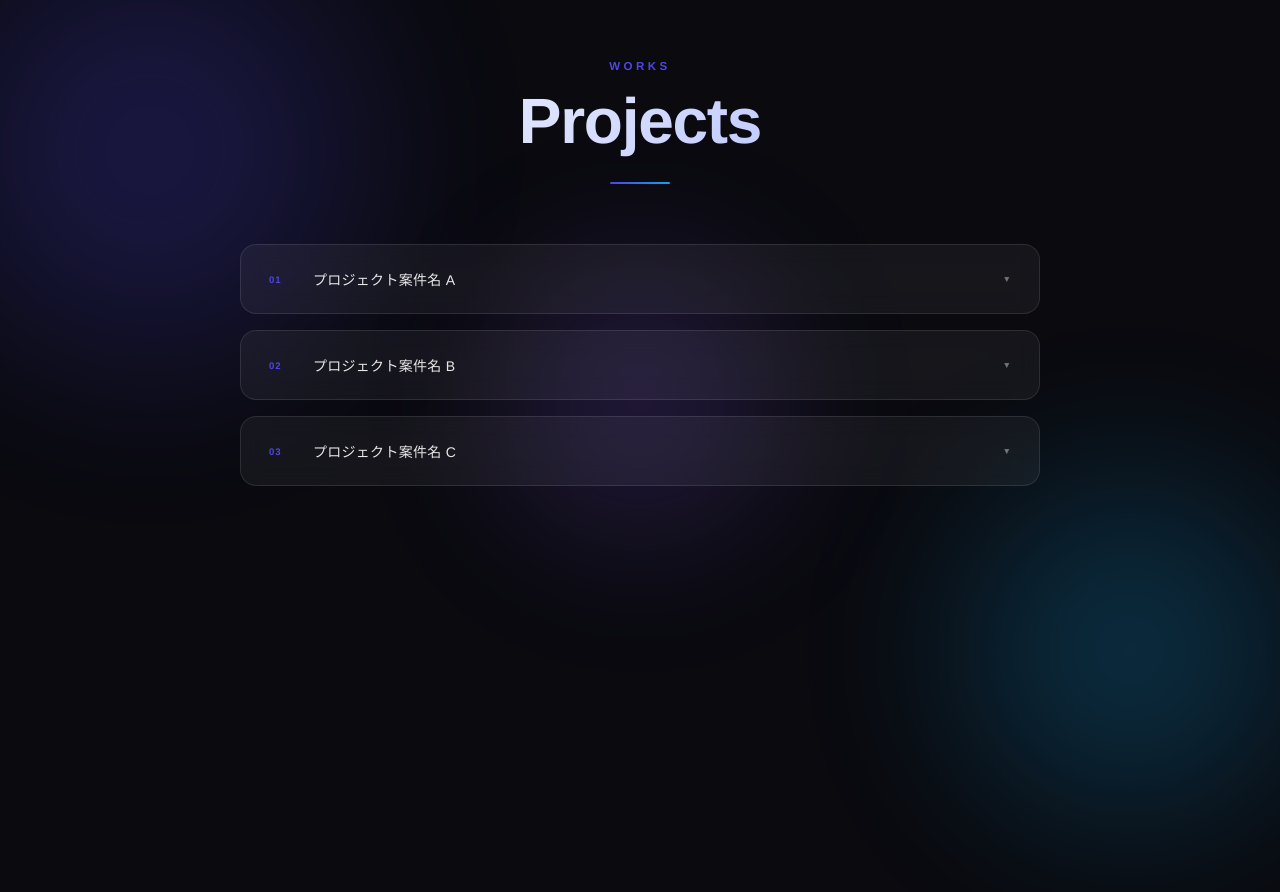
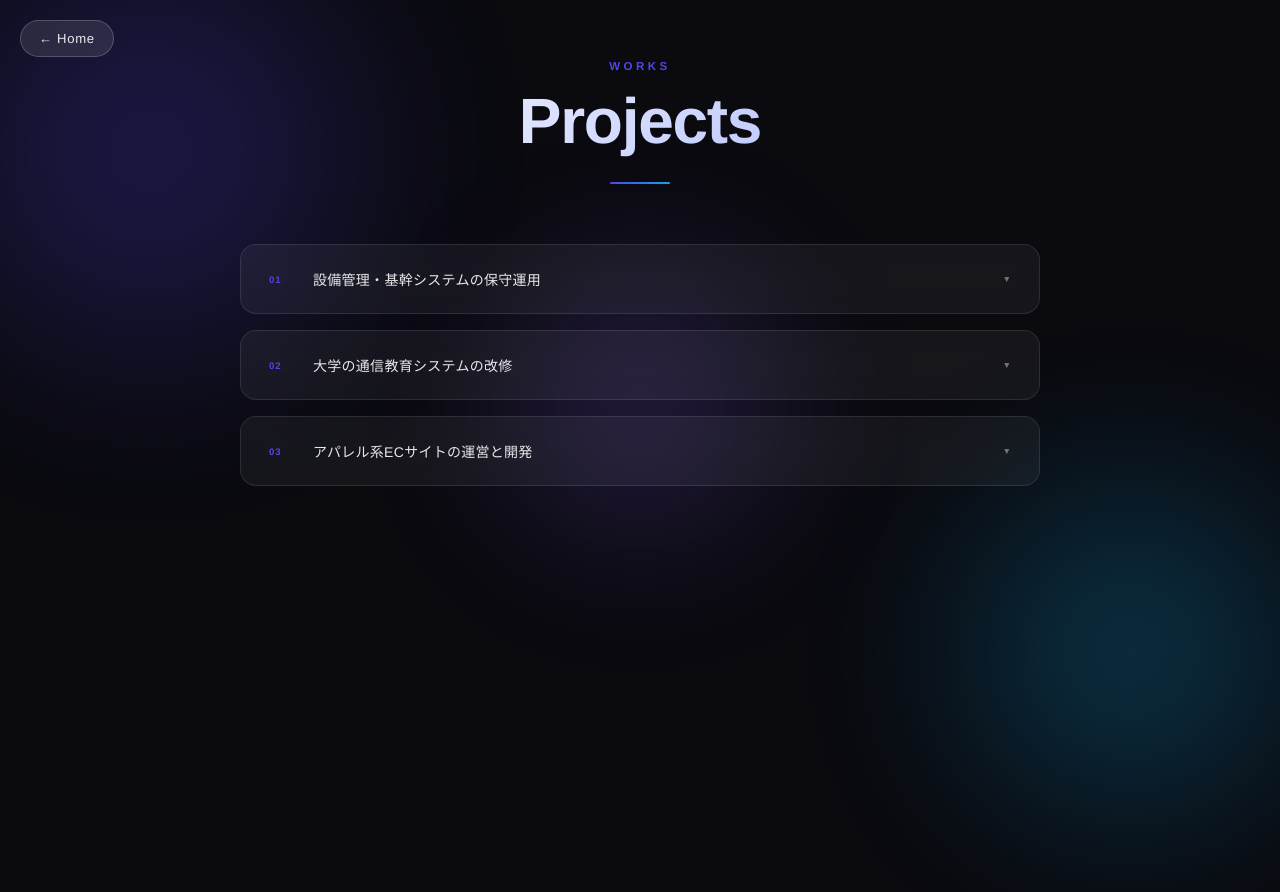
Before and after one commit to suu2626/portfolio, a React (Create React App) app: page /#/projects in a window 1280 px wide. Shown: the top 892 px of the page. Built offline with nearby package versions, Linux system fonts and the light colour scheme.

Commit message:
'プロフィール・プロジェクト・ホーム編集'

```diff
--- /dev/null
+++ b/src/components/HomeButton.jsx
@@ -0,0 +1,45 @@
+// HomeButton.jsx
+import React from 'react';
+import { Link } from 'react-router-dom';
+
+const HomeButton = () => {
+  return (
+    <Link
+      to="/"
+      style={{
+        position: 'fixed',
+        top: '20px',
+        left: '20px',
+        zIndex: 1000,
+        display: 'flex',
+        alignItems: 'center',
+        gap: '8px',
+        padding: '10px 18px',
+        background: 'rgba(255, 255, 255, 0.1)',
+        backdropFilter: 'blur(12px)',
+        WebkitBackdropFilter: 'blur(12px)',
+        border: '1px solid rgba(255, 255, 255, 0.2)',
+        borderRadius: '50px',
+        color: 'rgba(255, 255, 255, 0.9)',
+        textDecoration: 'none',
+        fontSize: '0.82em',
+        fontWeight: '500',
+        letterSpacing: '0.05em',
+        fontFamily: "'Helvetica Neue', sans-serif",
+        transition: 'background 0.3s, border-color 0.3s',
+      }}
+      onMouseEnter={e => {
+        e.currentTarget.style.background = 'rgba(255, 255, 255, 0.2)';
+        e.currentTarget.style.borderColor = 'rgba(255, 255, 255, 0.4)';
+      }}
+      onMouseLeave={e => {
+        e.currentTarget.style.background = 'rgba(255, 255, 255, 0.1)';
+        e.currentTarget.style.borderColor = 'rgba(255, 255, 255, 0.2)';
+      }}
+    >
+      ← Home
+    </Link>
+  );
+};
+
+export default HomeButton;
--- a/src/pages/Home.js
+++ /dev/null
@@ -1,73 +0,0 @@
-import React from 'react';
-import './css/Home.css';
-
-const Home = () => {
-  return (
-    <div className="home-container">
-      <div className="marquee">
-        <h1>★Welcome to Shinya Suzuki's portfolio site！ ★</h1>
-      </div>
-
-      <p>
-        あなたは
-        <a href="https://www.freecounterstat.com" title="hit counters">
-          <img
-            src="https://counter1.optistats.ovh/private/freecounterstat.php?c=1plh6b8btuadqgsmesj6nje7tkn2blxm"
-            border="0"
-            title="hit counters"
-            alt="hit counters"
-          />
-        </a>
-        人目のお客様です！
-      </p>
-
-      <p>最終更新日 YYYY/MM/DD</p>
-
-      <div className="menu">★ メニュー ★</div>
-      <ul className="menu-list">
-        <li>
-          <a href="#/profile">・プロフィール</a> → 簡単な自己紹介です
-        </li>
-        <li>
-          <button onClick={() => alert("準備中です")}>・プロジェクト</button> → 過去参画案件
-        </li>
-        <li>
-          <button onClick={() => alert("準備中です")}>・スキル</button> → 保有スキル一覧
-        </li>
-        <li>
-          <button onClick={() => alert("準備中です")}>・お問合せ</button> → お気軽にお問い合わせください
-        </li>
-      </ul>
-
-      <div className="update-log">
-        <div>★ 更新履歴 ★</div>
-        <table align="center" border="1" cellPadding="5">
-          <tbody>
-            <tr>
-              <td>YYYY/MM/DD</td>
-              <td>********** <span className="blink">☆New</span></td>
-            </tr>
-            <tr>
-              <td>YYYY/MM/DD</td>
-              <td>**********</td>
-            </tr>
-            <tr>
-              <td>YYYY/MM/DD</td>
-              <td>**********</td>
-            </tr>
-          </tbody>
-        </table>
-      </div>
-
-      <p style={{ marginTop: '40px', color: '#00FF00' }}>
-        © 2025 Shinya Suzuki All rights reserved.
-        <br />
-        推奨ブラウザ：Internet Explorer 6.0以上
-        <br />
-        推奨画面サイズ：800×600（笑）
-      </p>
-    </div>
-  );
-};
-
-export default Home;
--- a/src/pages/Home.jsx
+++ b/src/pages/Home.jsx
@@ -11,7 +11,7 @@ const Home = () => {
       minHeight: '100svh',
       fontFamily: "'MS Gothic', monospace",
       textAlign: 'center',
-      }}>
+    }}>
       <div className="marquee">
         <h1 className="scroll-text">★Welcome to Shinya Suzuki's portfolio site！ ★</h1>
       </div>
@@ -33,14 +33,28 @@ const Home = () => {
         人目のお客様です！
       </p>
 
-      <p>最終更新日 YYYY/MM/DD</p>
+      <p>最終更新日 2026/02/26</p>
 
       <div className="menu">★ メニュー ★</div>
       <ul className="menu-list">
-        <li><Link to="/profile">・プロフィール</Link> → 簡単な自己紹介です</li>
-        <li><Link to="/projects">・プロジェクト</Link> → 過去参画案件</li>
-        <li><a href="#" className="external-link">・スキル</a> → 保有スキル一覧</li>
-        <li><a href="#" className="external-link">・お問合せ</a> → お気軽にお問い合わせください</li>
+        <li><Link to="/profile">プロフィール</Link> → 簡単な自己紹介です</li>
+        <li><Link to="/projects">プロジェクト</Link> → 過去参画案件</li>
+        <li>
+          <span
+            onClick={() => alert('準備中です')}
+            style={{ cursor: 'pointer' }}
+          >
+            <Link to="#">スキル</Link>
+          </span> → 保有スキル一覧
+        </li>
+        <li>
+          <span
+            onClick={() => alert('準備中です')}
+            style={{ cursor: 'pointer' }}
+          >
+            <Link to="#">お問合せ</Link>
+          </span>
+        </li>
       </ul>
 
       <div className="update-log">
@@ -48,16 +62,16 @@ const Home = () => {
         <table align="center" border="1" cellPadding="5">
           <tbody>
             <tr>
-              <td>YYYY/MM/DD</td>
-              <td>********** <span className="blink">☆New</span></td>
+              <td>2026/02/26</td>
+              <td>プロジェクトページを公開<span className="blink">☆New</span></td>
             </tr>
             <tr>
-              <td>YYYY/MM/DD</td>
-              <td>**********</td>
+              <td>2025/07/06</td>
+              <td>プロフィールページ更新</td>
             </tr>
             <tr>
-              <td>YYYY/MM/DD</td>
-              <td>**********</td>
+              <td>2025/05/31</td>
+              <td>ポートフォリオサイト公開</td>
             </tr>
           </tbody>
         </table>
--- a/src/pages/Profile.jsx
+++ b/src/pages/Profile.jsx
@@ -2,12 +2,14 @@ import React from 'react';
 import ProfileBlock from '../components/ProfileBlock';
 import bgImage from './images/lrc_20231229_30-102.jpg';
 import './css/profile.css';
+import HomeButton from '../components/HomeButton';
 
 const blocks = [
   { title: '名前', content: '鈴木 真也（スズキ シンヤ）', direction: 'left' },
   { title: '出身地', content: '和歌山県、白浜町。', direction: 'right' },
   { title: '居住地', content: '大阪府', direction: 'left' },
-  { title: '経歴',
+  {
+    title: '経歴',
     content: [
       '2014年からECサイト運営会社にて、マーケティング・Webデザインに従事',
       '2022年よりエンジニアとして案件に参画'
@@ -29,6 +31,44 @@ const Profile = () => (
     minHeight: '100svh',
   }}>
 
+    <HomeButton />
+
+    <div style={{
+      textAlign: 'center',
+      marginBottom: '40px',
+    }}>
+      <p style={{
+        fontSize: '0.72em',
+        fontWeight: '700',
+        letterSpacing: '0.3em',
+        color: 'rgba(255, 255, 255, 0.7)',
+        margin: '0 0 12px 0',
+        fontFamily: "'Helvetica Neue', sans-serif",
+      }}>
+        ABOUT ME
+      </p>
+      <h1 style={{
+        fontSize: 'clamp(2.5rem, 8vw, 4rem)',
+        fontWeight: '800',
+        margin: '0 0 24px 0',
+        letterSpacing: '-0.02em',
+        fontFamily: "'Helvetica Neue', sans-serif",
+        background: 'linear-gradient(135deg, #ffffff 0%, #a5b4fc 100%)',
+        WebkitBackgroundClip: 'text',
+        WebkitTextFillColor: 'transparent',
+        backgroundClip: 'text',
+      }}>
+        Profile
+      </h1>
+      <div style={{
+        width: '60px',
+        height: '2px',
+        background: 'linear-gradient(90deg, #4f46e5, #0ea5e9)',
+        margin: '0 auto',
+        borderRadius: '2px',
+      }} />
+    </div>
+
     {blocks.map((block, index) => (
       <ProfileBlock
         key={index}
--- a/src/pages/Projects.jsx
+++ b/src/pages/Projects.jsx
@@ -2,19 +2,23 @@
 import React, { useState } from 'react';
 import { motion, AnimatePresence } from 'framer-motion';
 import './css/projects.css';
+import HomeButton from '../components/HomeButton';
 
 const projects = [
   {
     id: 1,
-    title: 'プロジェクト案件名 A',
+    title: '設備管理・基幹システムの保守運用',
+    detail: '要件定義からデプロイまで一貫して担当。顧客ヒアリングに基づく設計・開発・テスト・保守を担当。Java（バックエンド）・JavaScript（フロントエンド）・COBOL（バッチ処理）を使用。既存コードへの影響を最小限に抑えた機能追加・改善を実施し、業務効率の向上を実現。ソースコード解析とDB調査による問い合わせ対応、業務マニュアルの作成・修正も担当。',
   },
   {
     id: 2,
-    title: 'プロジェクト案件名 B',
+    title: '大学の通信教育システムの改修',
+    detail: '基本設計から保守まで一貫して担当。要件書をもとに基本設計書・詳細設計書を作成し、DB設計・クエリ作成・影響調査を実施。既存システムへの機能追加を中心に製造を担当し、単体試験・結合試験の仕様書作成から障害対応まで対応。リリース後の保守対応も担当。',
   },
   {
     id: 3,
-    title: 'プロジェクト案件名 C',
+    title: 'アパレル系ECサイトの運営と開発',
+    detail: '顧客との要件打ち合わせから実装・テストまでを担当。基幹システムとのデータ連携機能、およびトップ・商品・カテゴリ・カート・マイページの各ページを実装。検証環境での結合テスト、複数人による総合テストを実施し品質を担保。',
   },
 ];
 
@@ -59,7 +63,7 @@ const ProjectItem = ({ project, index }) => {
           >
             <div className="project-detail-inner">
               <p className="project-detail-placeholder">
-                案件の詳細をここに記載してください。
+                {project.detail}
               </p>
             </div>
           </motion.div>
@@ -72,6 +76,9 @@ const ProjectItem = ({ project, index }) => {
 const Projects = () => {
   return (
     <div className="projects-page">
+
+      <HomeButton />
+
       {/* 背景装飾 */}
       <div className="projects-bg">
         <div className="bg-orb orb-1" />
--- a/src/pages/css/Home.css
+++ b/src/pages/css/Home.css
@@ -1,6 +1,6 @@
 .home-body {
   background-color: black;
-  color: magenta !important;
+  color: lime !important;
   font-family: 'MS Gothic', monospace;
   text-align: center;
   text-decoration: none !important;
```
Lines whose indentation alone changed are shown as unchanged.
